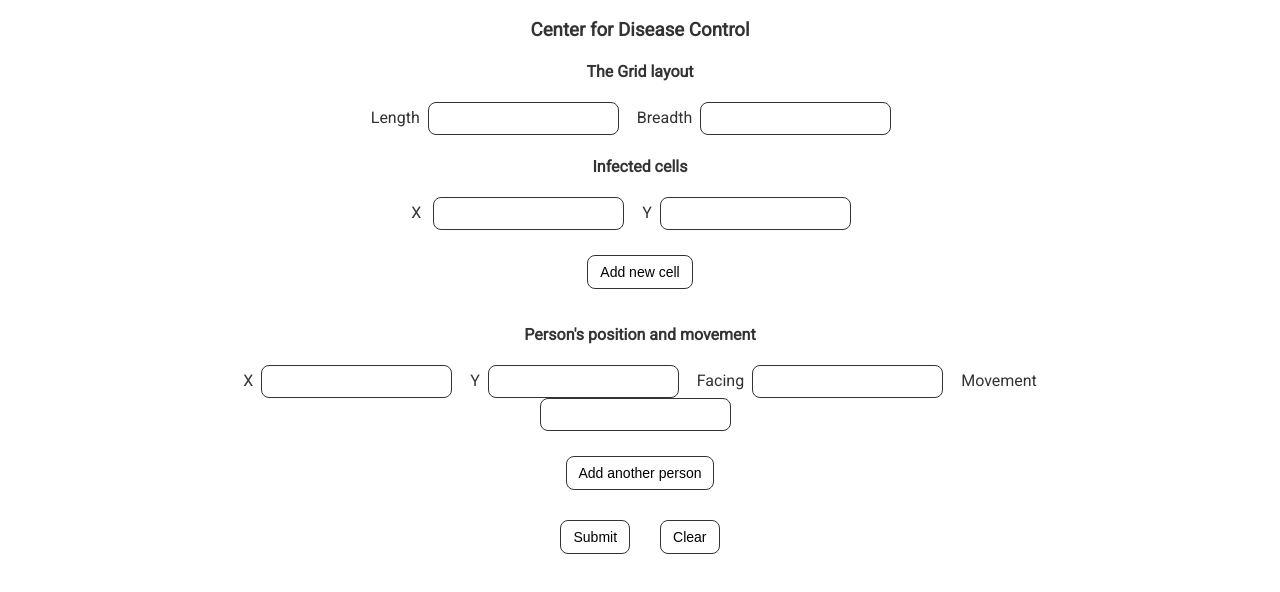
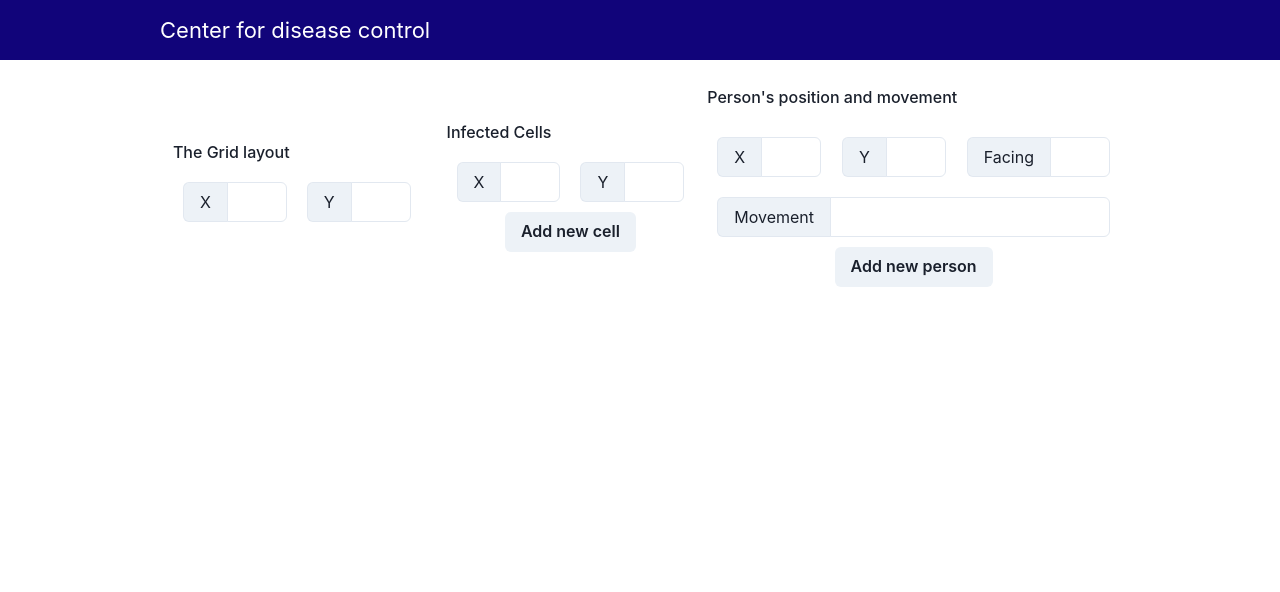
Before and after one commit to Vijendra-Achar/cdc-matrix, a React (Create React App) app: page / in a window 1280 px wide. Shown: the top 592 px of the page. Built offline with nearby package versions, Linux system fonts and the light colour scheme.

Commit message:
The Basic layout is completed

```diff
--- a/package.json
+++ b/package.json
@@ -3,6 +3,7 @@
   "version": "0.1.0",
   "private": true,
   "dependencies": {
+    "@chakra-ui/react": "^2.5.1",
     "@testing-library/jest-dom": "^5.16.5",
     "@testing-library/react": "^13.4.0",
     "@testing-library/user-event": "^13.5.0",
--- a/src/App.jsx
+++ b/src/App.jsx
@@ -1,5 +1,7 @@
 import React, { useEffect, useState } from "react";
 import "./App.scss";
+
+import { Navigation } from "./components/ui-components";
 
 import InputForm from "./components/form";
 import Gird from "./components/grid";
@@ -22,7 +24,7 @@ function App() {
   return (
     <div className="container">
       <div>
-        <h3>Center for Disease Control</h3>
+        <Navigation heading="Center for disease control" />
 
         <InputForm submit={formData} clearData={clearData} />
 
--- a/src/components/form/index.jsx
+++ b/src/components/form/index.jsx
@@ -2,7 +2,16 @@ import React, { useState } from "react";
 
 import "./styles.scss";
 
-import { Input, Button } from "../ui-components";
+import {
+  FormControl,
+  FormLabel,
+  FormErrorMessage,
+  FormHelperText,
+  Input,
+  InputLeftAddon,
+  InputGroup,
+  Button,
+} from "@chakra-ui/react";
 
 const InputForm = ({ submit, clearData }) => {
   const initialInfectedCell = { x: "", y: "" };
@@ -94,77 +103,197 @@ const InputForm = ({ submit, clearData }) => {
   };
 
   return (
-    <div className="input">
-      <div className="grid">
-        <h4>The Grid layout</h4>
+    <div className="form-container">
+      <FormControl>
+        <div className="form-layout">
+          {/* The Grid section */}
+          <div>
+            <FormLabel>The Grid layout</FormLabel>
+            <div className="section">
+              <InputGroup className="input-group">
+                <InputLeftAddon children="X" />
+                <Input
+                  type="number"
+                  width="60px"
+                  value={gridLayout?.length}
+                  onChange={(e) => handleFieldValueChange("length", e)}
+                />
+              </InputGroup>
 
-        <div className="input-layout">
-          <span>
-            Length
-            <Input value={gridLayout?.length} onChange={(e) => handleFieldValueChange("length", e)} type="number" />
-          </span>
-          <span>
-            Breadth
-            <Input value={gridLayout?.breadth} onChange={(e) => handleFieldValueChange("breadth", e)} type="number" />
-          </span>
+              <InputGroup className="input-group">
+                <InputLeftAddon children="Y" />
+                <Input
+                  type="number"
+                  width="60px"
+                  value={gridLayout?.length}
+                  onChange={(e) => handleFieldValueChange("breadth", e)}
+                />
+              </InputGroup>
             </div>
           </div>
 
+          {/* The infected cells section */}
           <div>
-        <h4>Infected cells</h4>
+            <FormLabel>Infected Cells</FormLabel>
 
+            <div className="infected-cell">
               {infectedCells?.map((cell, index) => {
                 return (
-            <div key={index} className="input-layout">
-              <span>
-                X <Input value={cell?.x} onChange={(e) => handleFieldValueChange("cellX", e, index)} type="number" />
-              </span>
-              <span>
-                Y<Input value={cell?.y} onChange={(e) => handleFieldValueChange("cellY", e, index)} type="number" />
-              </span>
+                  <div key={index} className="section">
+                    <InputGroup className="input-group">
+                      <InputLeftAddon children="X" />
+                      <Input
+                        type="number"
+                        width="60px"
+                        value={cell?.x}
+                        onChange={(e) => handleFieldValueChange("cellX", e)}
+                      />
+                    </InputGroup>
+
+                    <InputGroup className="input-group">
+                      <InputLeftAddon children="Y" />
+                      <Input
+                        type="number"
+                        width="60px"
+                        value={cell?.y}
+                        onChange={(e) => handleFieldValueChange("cellY", e)}
+                      />
+                    </InputGroup>
                   </div>
                 );
               })}
 
-        <Button onClick={() => addNewField("cell")} label="Add new cell" />
+              <Button onClick={() => addNewField("cell")}>Add new cell</Button>
+            </div>
           </div>
 
+          {/* The person's section */}
           <div>
-        <h4>Person's position and movement</h4>
+            <FormLabel>Person's position and movement</FormLabel>
 
+            <div className="section person">
               {infectedPeople.map((person, index) => {
                 return (
-            <div key={index} className="input-layout">
-              <span>
-                X
-                <Input value={person?.x} onChange={(e) => handleFieldValueChange("personX", e, index)} type="number" />
-              </span>
-              <span>
-                Y
-                <Input value={person?.y} onChange={(e) => handleFieldValueChange("personY", e, index)} type="number" />
-              </span>
-              <span>
-                Facing
-                <Input value={person?.p} onChange={(e) => handleFieldValueChange("personP", e, index)} type="Text" />
-              </span>
-              <span>
-                Movement
+                  <div className="person-container" key={index}>
+                    <div className="input-layout">
+                      <InputGroup className="input-group">
+                        <InputLeftAddon children="X" />
                         <Input
+                          type="number"
+                          width="60px"
+                          value={person?.y}
+                          onChange={(e) => handleFieldValueChange("personX", e)}
+                        />
+                      </InputGroup>
+                      <InputGroup className="input-group">
+                        <InputLeftAddon children="Y" />
+                        <Input
+                          type="number"
+                          width="60px"
+                          value={person?.y}
+                          onChange={(e) => handleFieldValueChange("personY", e)}
+                        />
+                      </InputGroup>
+                      <InputGroup className="input-group">
+                        <InputLeftAddon children="Facing" />
+                        <Input
+                          type="number"
+                          width="60px"
+                          value={person?.p}
+                          onChange={(e) => handleFieldValueChange("PersonP", e)}
+                        />
+                      </InputGroup>
+                    </div>
+
+                    <InputGroup className="input-group">
+                      <InputLeftAddon children="Movement" />
+                      <Input
+                        type="number"
+                        width="280px"
                         value={person?.movement}
-                  onChange={(e) => handleFieldValueChange("personM", e, index)}
-                  type="Text"
+                        onChange={(e) => handleFieldValueChange("PersonM", e)}
                       />
-              </span>
+                    </InputGroup>
                   </div>
                 );
               })}
+            </div>
+            <Button onClick={() => addNewField("person")}>Add new person</Button>
+          </div>
+        </div>
+      </FormControl>
+    </div>
+    // <div className="input">
+    //   <div className="grid">
+    //     <h4>The Grid layout</h4>
 
-        <Button onClick={() => addNewField("person")} label="Add another person" />
-      </div>
+    //     <div className="input-layout">
+    //       <span>
+    //         Length
+    //         <Input value={gridLayout?.length} onChange={(e) => handleFieldValueChange("length", e)} type="number" />
+    //       </span>
+    //       <span>
+    //         Breadth
+    //         <Input value={gridLayout?.breadth} onChange={(e) => handleFieldValueChange("breadth", e)} type="number" />
+    //       </span>
+    //     </div>
+    //   </div>
 
-      <Button onClick={handleSubmit} label="Submit" />
-      <Button onClick={handleClear} label="Clear" />
-    </div>
+    //   <div>
+    //     <h4>Infected cells</h4>
+
+    //     {infectedCells?.map((cell, index) => {
+    //       return (
+    //         <div key={index} className="input-layout">
+    //           <span>
+    //             X <Input value={cell?.x} onChange={(e) => handleFieldValueChange("cellX", e, index)} type="number" />
+    //           </span>
+    //           <span>
+    //             Y<Input value={cell?.y} onChange={(e) => handleFieldValueChange("cellY", e, index)} type="number" />
+    //           </span>
+    //         </div>
+    //       );
+    //     })}
+
+    //     <Button onClick={() => addNewField("cell")} label="Add new cell" />
+    //   </div>
+
+    //   <div>
+    //     <h4>Person's position and movement</h4>
+
+    //     {infectedPeople.map((person, index) => {
+    //       return (
+    //         <div key={index} className="input-layout">
+    //           <span>
+    //             X
+    //             <Input value={person?.x} onChange={(e) => handleFieldValueChange("personX", e, index)} type="number" />
+    //           </span>
+    //           <span>
+    //             Y
+    //             <Input value={person?.y} onChange={(e) => handleFieldValueChange("personY", e, index)} type="number" />
+    //           </span>
+    //           <span>
+    //             Facing
+    //             <Input value={person?.p} onChange={(e) => handleFieldValueChange("personP", e, index)} type="Text" />
+    //           </span>
+    //           <span>
+    //             Movement
+    //             <Input
+    //               value={person?.movement}
+    //               onChange={(e) => handleFieldValueChange("personM", e, index)}
+    //               type="Text"
+    //             />
+    //           </span>
+    //         </div>
+    //       );
+    //     })}
+
+    //     <Button onClick={() => addNewField("person")} label="Add another person" />
+    //   </div>
+
+    //   <Button onClick={handleSubmit} label="Submit" />
+    //   <Button onClick={handleClear} label="Clear" />
+    // </div>
   );
 };
 
--- a/src/components/form/styles.scss
+++ b/src/components/form/styles.scss
@@ -4,3 +4,35 @@
     margin: 0 10px 0 0;
   }
 }
+
+.section {
+  display: flex;
+  justify-content: center;
+
+  &.person {
+    flex-direction: column;
+  }
+}
+
+.form-layout {
+  display: grid;
+  grid-template-columns: repeat(3, 1fr);
+  justify-items: center;
+  align-items: center;
+}
+
+.form-container {
+  width: 75vw;
+  margin: 25px auto;
+}
+
+.input-group {
+  margin: 10px;
+}
+
+.input-layout {
+  display: flex;
+}
+
+// .infected-cell {
+// }
--- a/src/components/ui-components/index.js
+++ b/src/components/ui-components/index.js
@@ -1,4 +1,5 @@
 import Button from "./button";
 import Input from "./input";
+import Navigation from "./navbar";
 
-export { Button, Input };
+export { Button, Input, Navigation };
--- /dev/null
+++ b/src/components/ui-components/navbar/index.js
@@ -0,0 +1,12 @@
+import React from "react";
+import "./styles.scss";
+
+const Navigation = ({ heading }) => {
+  return (
+    <div className="header">
+      <h2>{heading}</h2>
+    </div>
+  );
+};
+
+export default Navigation;
--- /dev/null
+++ b/src/components/ui-components/navbar/styles.scss
@@ -0,0 +1,14 @@
+.header {
+  text-align: left;
+  width: 100vw;
+  height: 60px;
+  display: flex;
+  align-items: center;
+  background-color: var(--blue-color);
+  color: var(--white-color);
+
+  h2 {
+    font-size: 22px;
+    margin-left: 12.5vw;
+  }
+}
--- a/src/index.js
+++ b/src/index.js
@@ -3,9 +3,13 @@ import ReactDOM from "react-dom/client";
 import "./index.scss";
 import App from "./App";
 
+import { ChakraProvider } from "@chakra-ui/react";
+
 const root = ReactDOM.createRoot(document.getElementById("root"));
 root.render(
   <React.StrictMode>
-    <App />
+    <ChakraProvider>
+      <App />
+    </ChakraProvider>
   </React.StrictMode>,
 );
--- a/src/index.scss
+++ b/src/index.scss
@@ -3,6 +3,8 @@
 :root {
   --black-color: #333333;
   --white-color: #ffffff;
+
+  --blue-color: #11047a;
 }
 
 body {
```
Also changed, not shown: 1 other file (tests, documents, lock files or other folders). Lines whose indentation alone changed are shown as unchanged.
